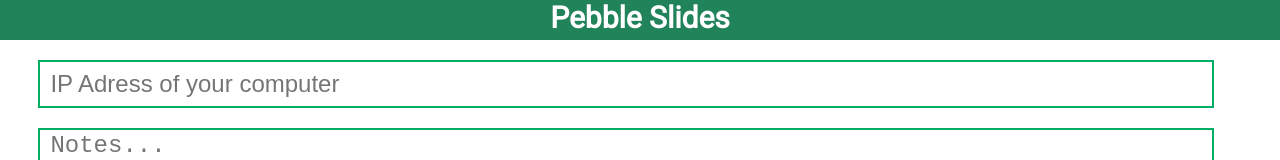
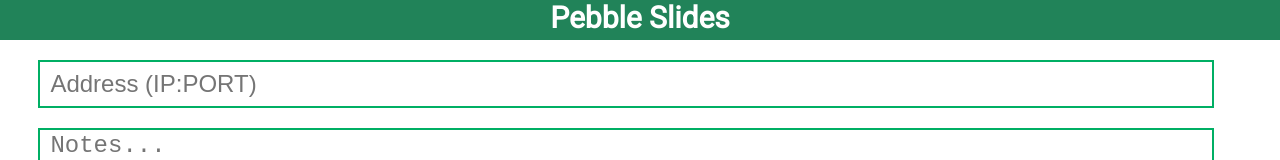
Before and after one commit to luisivan/pebble-slides, a plain HTML site: page index.html in a window 1280 px wide. Shown: the top 160 px of the page. Drawn offline with Linux system fonts and the light colour scheme.

Commit message:
Changed placeholder

```diff
--- a/index.html
+++ b/index.html
@@ -7,7 +7,7 @@
 </head>
 <body>
 	<h1>Pebble Slides</h1>
-	<input type="text" id="ip" placeholder="IP Adress of your computer">
+	<input type="text" id="ip" placeholder="Address (IP:PORT)">
 	<textarea placeholder="Notes..." id="text" rows="12"></textarea>
 	<button onclick="save()">Save</button>
 	<script src="script.js"></script>
```
